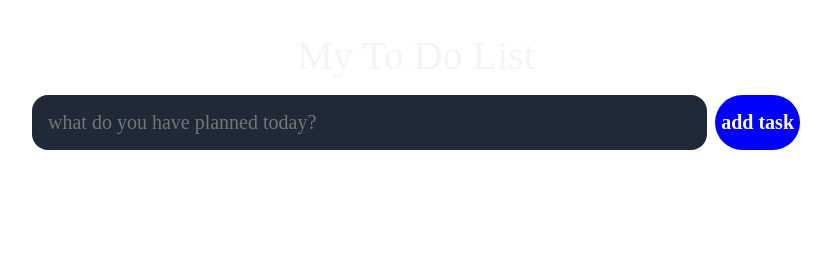
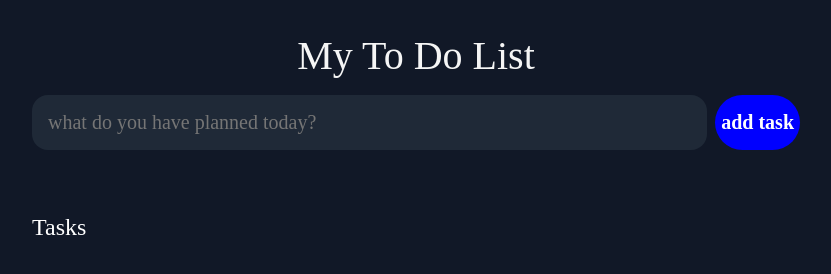
Before and after one commit to stevehotcodes/todo_app, a plain HTML site: page index.html in a window 1280 px wide. Shown: the whole page, without its empty margins (224-1055 px from the left). Drawn offline with Linux system fonts and the light colour scheme; files whose address does not match are found by name.

Commit message:
background

```diff
--- a/styles.css
+++ b/styles.css
@@ -18,7 +18,7 @@ body{
    display:flex;
    flex-direction: column;
    min-height: 100vh;
-   background:var(--darkest:#111827;)
+   background:var(--darkest);
    color:var(--light);
 
 
```
